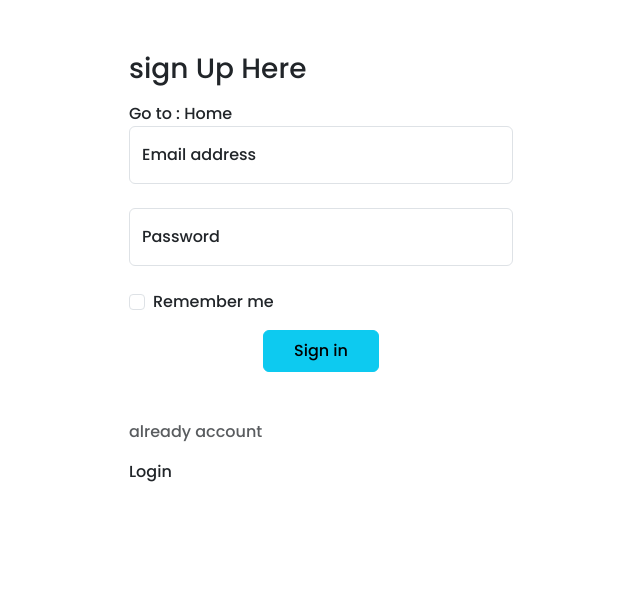
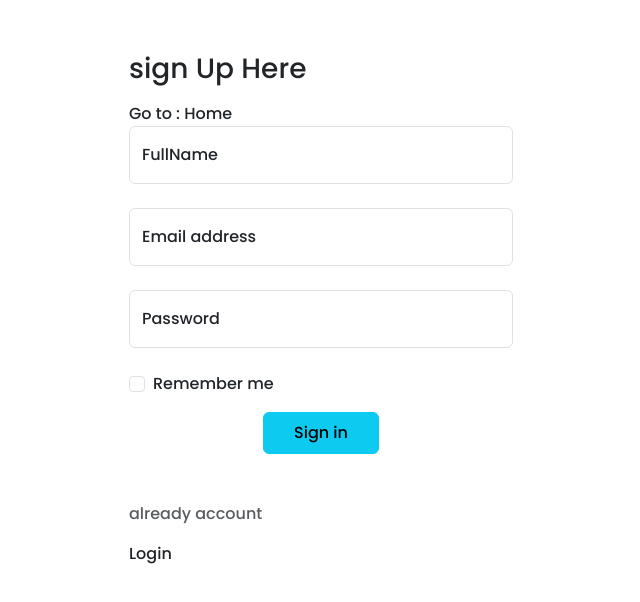
Before and after one commit to SurajTrainer/MERN_Project, a React (Vite) app in the folder Frontend/: page /signup in a window 1280 px wide. Shown: the top 602 px of the page, without its empty margins (319-959 px from the left). Built offline with nearby package versions, Linux system fonts and the light colour scheme.

Commit message:
frontend setup complete

```diff
--- a/Frontend/package.json
+++ b/Frontend/package.json
@@ -13,6 +13,7 @@
     "bootstrap": "^5.3.3",
     "react": "^18.2.0",
     "react-dom": "^18.2.0",
+    "react-hook-form": "^7.51.4",
     "react-router-dom": "^6.23.1"
   },
   "devDependencies": {
--- a/Frontend/src/components/Login.jsx
+++ b/Frontend/src/components/Login.jsx
@@ -1,11 +1,22 @@
 import React from 'react'
 import { Link } from 'react-router-dom'
+import { useForm } from "react-hook-form"
 
 const Login = () => {
+
+
+  const {
+    register,
+    handleSubmit,
+    formState: { errors },
+  } = useForm()
+
+  const onSubmit = (data) => console.log(data)
+
   return (
         <>
             <main className="form">
-  <form className=''>
+  <form className='' onSubmit={handleSubmit(onSubmit)}>
     <h1 className="h3 mb-3 fw-normal">Please Login</h1>
     <p>Go to :
         <Link to='/'>  Home</Link>
@@ -13,16 +24,16 @@ const Login = () => {
 
     <div className="form-floating mb-4">
       <input type="email" className="form-control" id="floatingInput" placeholder="name@example.com"/>
-      <label for="floatingInput">Email address</label>
+      <label htmlFor="floatingInput">Email address</label>
     </div>
     <div className="form-floating mb-4">
       <input type="password" className="form-control" id="floatingPassword" placeholder="Password"/>
-      <label for="floatingPassword">Password</label>
+      <label htmlFor="floatingPassword">Password</label>
     </div>
 
     <div className="form-check text-start my-3">
       <input className="form-check-input" type="checkbox" value="remember-me" id="flexCheckDefault"/>
-      <label className="form-check-label" for="flexCheckDefault">
+      <label className="form-check-label" htmlFor="flexCheckDefault">
         Remember me
       </label>
     </div>
--- a/Frontend/src/components/Signup.jsx
+++ b/Frontend/src/components/Signup.jsx
@@ -11,17 +11,21 @@ const Signup = () => {
         </p>
 
     <div class="form-floating mb-4">
-      <input type="email" class="form-control" id="floatingInput" placeholder="name@example.com"/>
-      <label for="floatingInput">Email address</label>
+      <input type="text" class="form-control" id="floatingInput" placeholder="name@example.com" required/>
+      <label htmlFor="floatingInput">FullName</label>
     </div>
     <div class="form-floating mb-4">
-      <input type="password" class="form-control" id="floatingPassword" placeholder="Password"/>
-      <label for="floatingPassword">Password</label>
+      <input type="email" class="form-control" id="floatingInput2" placeholder="name@example.com" required/>
+      <label htmlFor="floatingInput">Email address</label>
+    </div>
+    <div class="form-floating mb-4">
+      <input type="password" class="form-control" id="floatingPassword" placeholder="Password" required/>
+      <label htmlFor="floatingPassword">Password</label>
     </div>
 
     <div class="form-check text-start my-3 ">
       <input class="form-check-input" type="checkbox" value="remember-me" id="flexCheckDefault"/>
-      <label class="form-check-label" for="flexCheckDefault">
+      <label class="form-check-label" htmlFor="flexCheckDefault">
         Remember me
       </label>
     </div>
```
Also changed, not shown: 1 other file (tests, documents, lock files or other folders).
